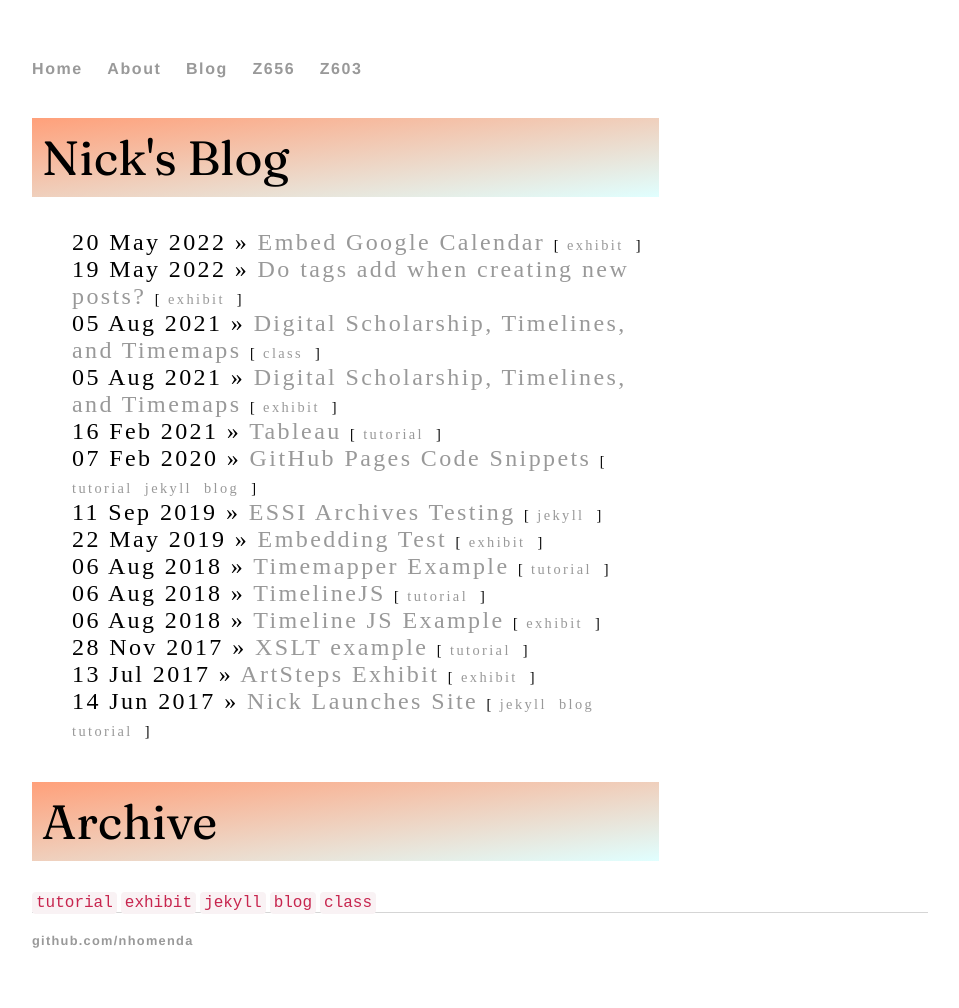
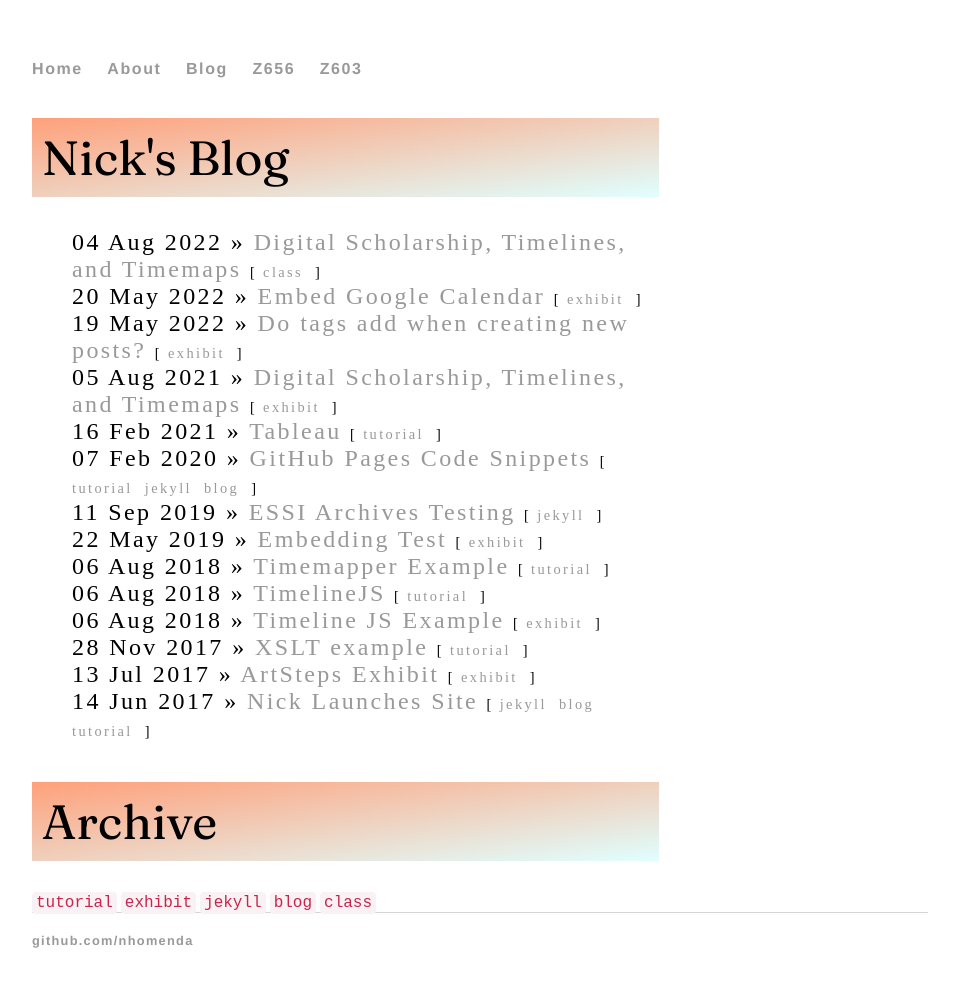
Before and after one commit to nhomenda/nhomenda.github.io, a Jekyll site: the page built from blog/index.html, in a window 1280 px wide. Shown: the whole page, without its empty margins (160-1119 px from the left). Built offline with Jekyll 4.4.1, drawn with Linux system fonts in a browser that asks for light colours.

Commit message:
Update 2022-08-04-IFS.md

```diff
--- a/_posts/2022-08-04-IFS.md
+++ b/_posts/2022-08-04-IFS.md
@@ -1,7 +1,7 @@
 ---
 layout: post
 title: "Digital Scholarship, Timelines, and Timemaps"
-date: 2021-08-05
+date: 2022-08-04
 tags: class
 ---
 <div class="blurb">
```
